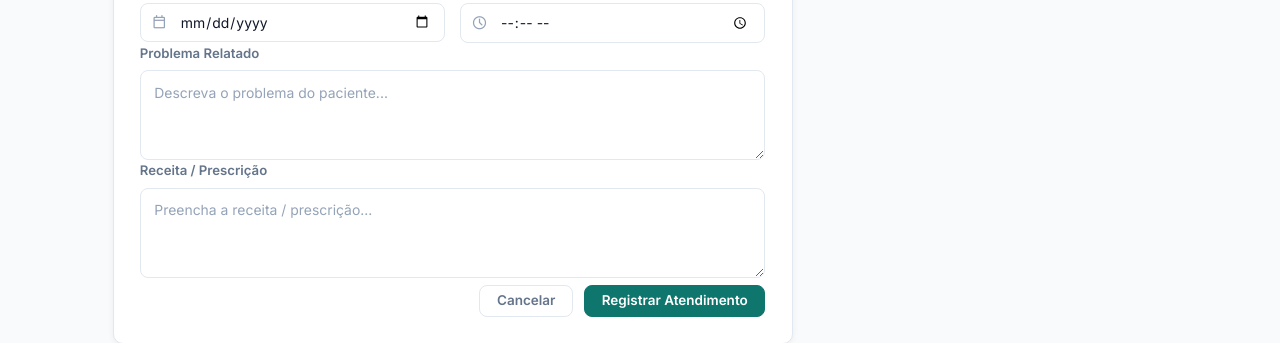
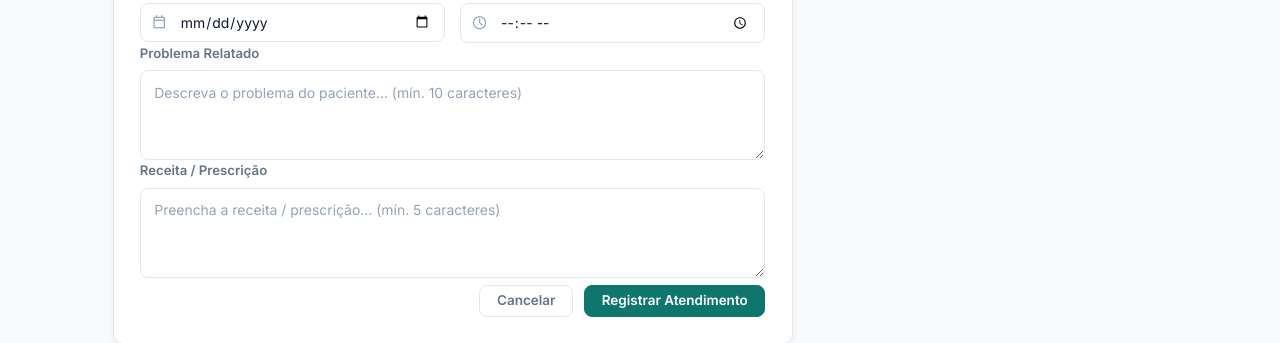
Before and after one commit to matheusmra/es2-atv7, a React (Vite) app in the folder frontend/: page /atendimentos/novo in a window 1280 px wide. Shown: the part 271-614 px from the top of the page. Built offline with nearby package versions, Linux system fonts and the light colour scheme; no server answers.

Commit message:
Implementa validacoes HTML5 no frontend, adiciona Vitest e cria Github Actions CI workflow

```diff
--- a/frontend/package.json
+++ b/frontend/package.json
@@ -5,7 +5,8 @@
   "scripts": {
     "dev": "vite",
     "build": "vite build",
-    "preview": "vite preview"
+    "preview": "vite preview",
+    "test": "vitest run"
   },
   "dependencies": {
     "axios": "^1.6.8",
@@ -15,6 +16,7 @@
   },
   "devDependencies": {
     "@vitejs/plugin-react": "^4.3.1",
-    "vite": "^5.3.1"
+    "vite": "^5.3.1",
+    "vitest": "^4.1.9"
   }
 }
--- a/frontend/src/pages/atendimentos/AtendimentoForm.jsx
+++ b/frontend/src/pages/atendimentos/AtendimentoForm.jsx
@@ -141,11 +141,13 @@ export default function AtendimentoForm() {
           <label className="form-label">Problema Relatado</label>
           <Textarea
             name="problemaTexto"
+            minLength={10}
+            maxLength={1000}
             value={form.problemaTexto}
             onChange={handleChange}
             required
             rows={3}
-            placeholder="Descreva o problema do paciente..."
+            placeholder="Descreva o problema do paciente... (mín. 10 caracteres)"
           />
         </div>
 
@@ -153,11 +155,13 @@ export default function AtendimentoForm() {
           <label className="form-label">{receitaLabel}</label>
           <Textarea
             name="receitaSaude"
+            minLength={5}
+            maxLength={2000}
             value={form.receitaSaude}
             onChange={handleChange}
             required
             rows={3}
-            placeholder={`Preencha a ${receitaLabel.toLowerCase()}...`}
+            placeholder={`Preencha a ${receitaLabel.toLowerCase()}... (mín. 5 caracteres)`}
           />
         </div>
 
--- a/frontend/src/pages/exames/ExameForm.jsx
+++ b/frontend/src/pages/exames/ExameForm.jsx
@@ -83,10 +83,13 @@ export default function ExameForm() {
           <Input
             icon="science"
             name="descricao"
+            type="text"
+            minLength={5}
+            maxLength={200}
             value={form.descricao}
             onChange={handleChange}
             required
-            placeholder="Ex: Hemograma completo"
+            placeholder="Ex: Hemograma completo (mín. 5 caracteres)"
           />
         </div>
 
--- a/frontend/src/pages/profissionais/ProfissionalForm.jsx
+++ b/frontend/src/pages/profissionais/ProfissionalForm.jsx
@@ -74,6 +74,9 @@ export default function ProfissionalForm() {
             <Input
               icon="person"
               name="nome"
+              type="text"
+              minLength={3}
+              maxLength={100}
               value={form.nome}
               onChange={handleChange}
               required
@@ -87,6 +90,9 @@ export default function ProfissionalForm() {
               <Input
                 icon="phone"
                 name="telefone"
+                type="tel"
+                pattern="^\(?[1-9]{2}\)? ?(?:[2-8]|9[1-9])[0-9]{3}\-?[0-9]{4}$"
+                title="Digite um telefone válido com DDD (Ex: (11) 98888-7777 ou 11988887777)"
                 value={form.telefone}
                 onChange={handleChange}
                 required
@@ -109,6 +115,9 @@ export default function ProfissionalForm() {
             <Input
               icon="location_on"
               name="endereco"
+              type="text"
+              minLength={5}
+              maxLength={200}
               value={form.endereco}
               onChange={handleChange}
               required
```
Also changed, not shown: 2 other files (tests, documents, lock files or other folders).
